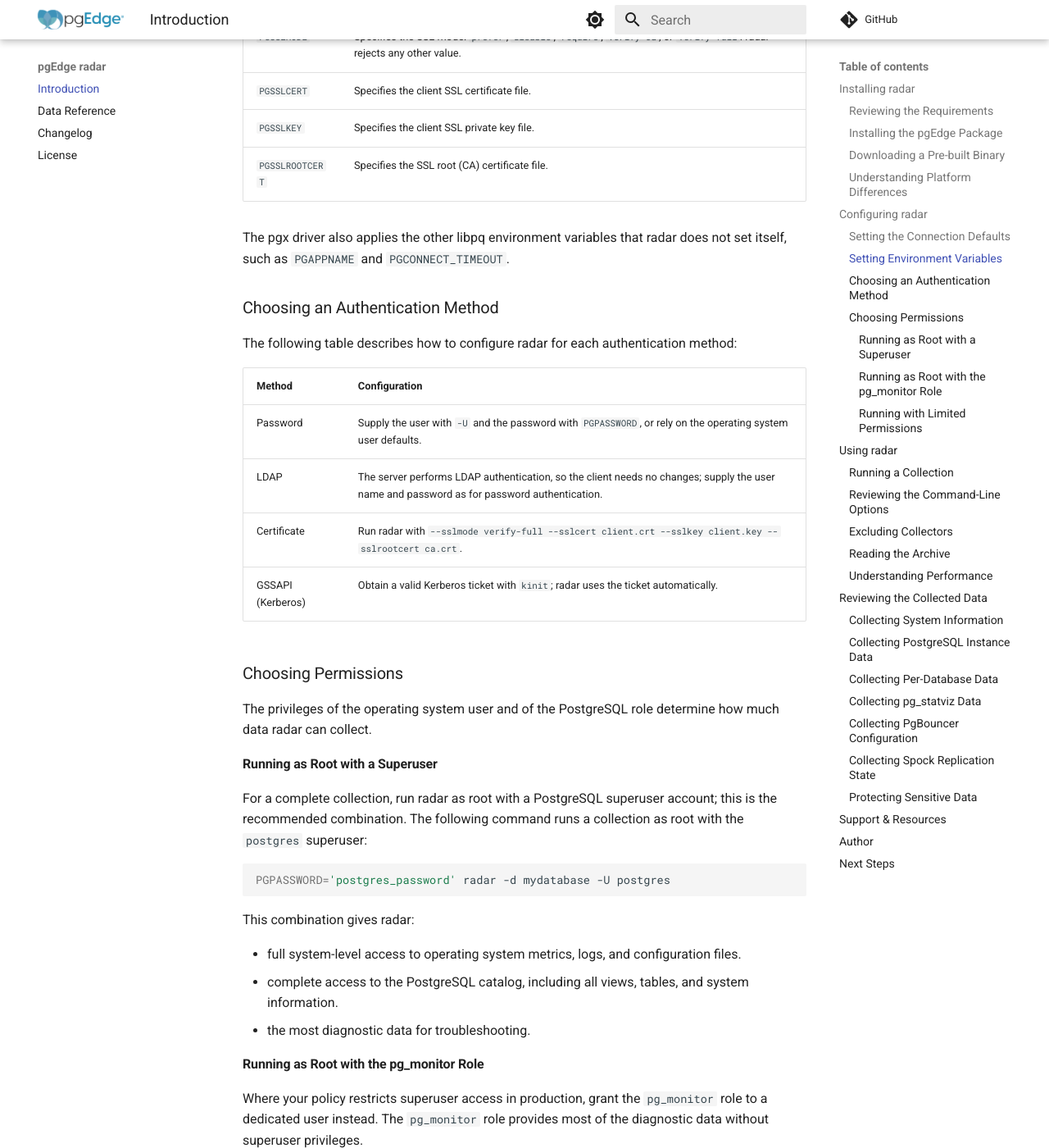
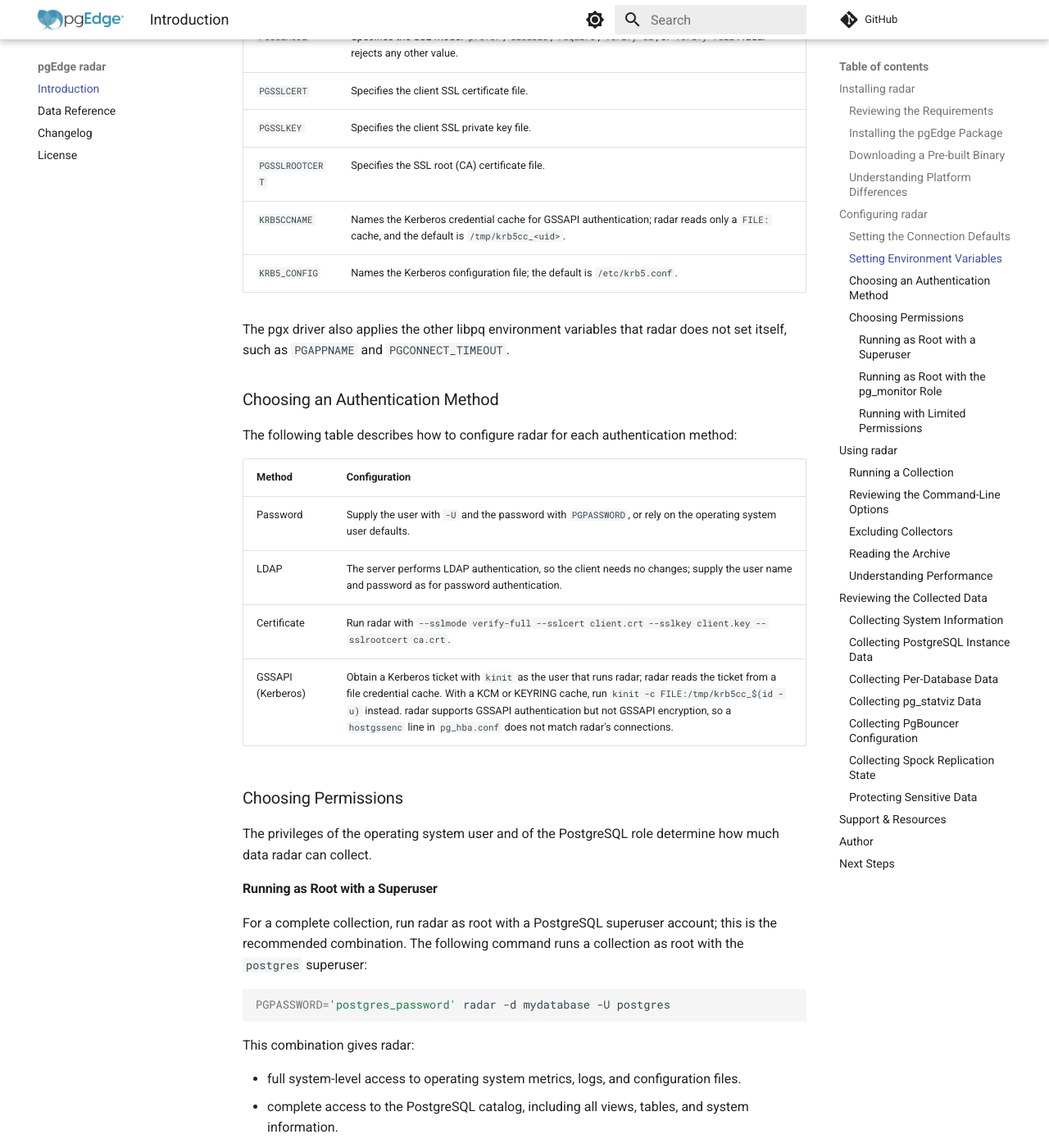
Before and after one commit to pgEdge/radar, an MkDocs documentation site: the page built from docs/index.md, in a window 1280 px wide and 1400 px high, scrolled down 3098 px. Shown: the whole window at 82% size. Built offline with MkDocs 1.6.1 and Material for MkDocs 9.7.7, drawn with Linux system fonts in a browser that asks for light colours; comment, search, counter and statistics services are not loaded.

Commit message:
docs: describe GSSAPI authentication and the Kerberos environment variables

```diff
--- a/docs/index.md
+++ b/docs/index.md
@@ -138,6 +138,8 @@ The following table describes the environment variables that radar reads:
 | `PGSSLCERT` | Specifies the client SSL certificate file. |
 | `PGSSLKEY` | Specifies the client SSL private key file. |
 | `PGSSLROOTCERT` | Specifies the SSL root (CA) certificate file. |
+| `KRB5CCNAME` | Names the Kerberos credential cache for GSSAPI authentication; radar reads only a `FILE:` cache, and the default is `/tmp/krb5cc_<uid>`. |
+| `KRB5_CONFIG` | Names the Kerberos configuration file; the default is `/etc/krb5.conf`. |
 
 The pgx driver also applies the other libpq environment variables that radar
 does not set itself, such as `PGAPPNAME` and `PGCONNECT_TIMEOUT`.
@@ -152,7 +154,7 @@ method:
 | Password | Supply the user with `-U` and the password with `PGPASSWORD`, or rely on the operating system user defaults. |
 | LDAP | The server performs LDAP authentication, so the client needs no changes; supply the user name and password as for password authentication. |
 | Certificate | Run radar with `--sslmode verify-full --sslcert client.crt --sslkey client.key --sslrootcert ca.crt`. |
-| GSSAPI (Kerberos) | Obtain a valid Kerberos ticket with `kinit`; radar uses the ticket automatically. |
+| GSSAPI (Kerberos) | Obtain a Kerberos ticket with `kinit` as the user that runs radar; radar reads the ticket from a file credential cache. With a KCM or KEYRING cache, run `kinit -c FILE:/tmp/krb5cc_$(id -u)` instead. radar supports GSSAPI authentication but not GSSAPI encryption, so a `hostgssenc` line in `pg_hba.conf` does not match radar's connections. |
 
 ### Choosing Permissions
 
```
Also changed, not shown: CONTRIBUTING.md (+1 -1 lines), README.md (+3 -1 lines), docs/changelog.md (+5 -0 lines).
